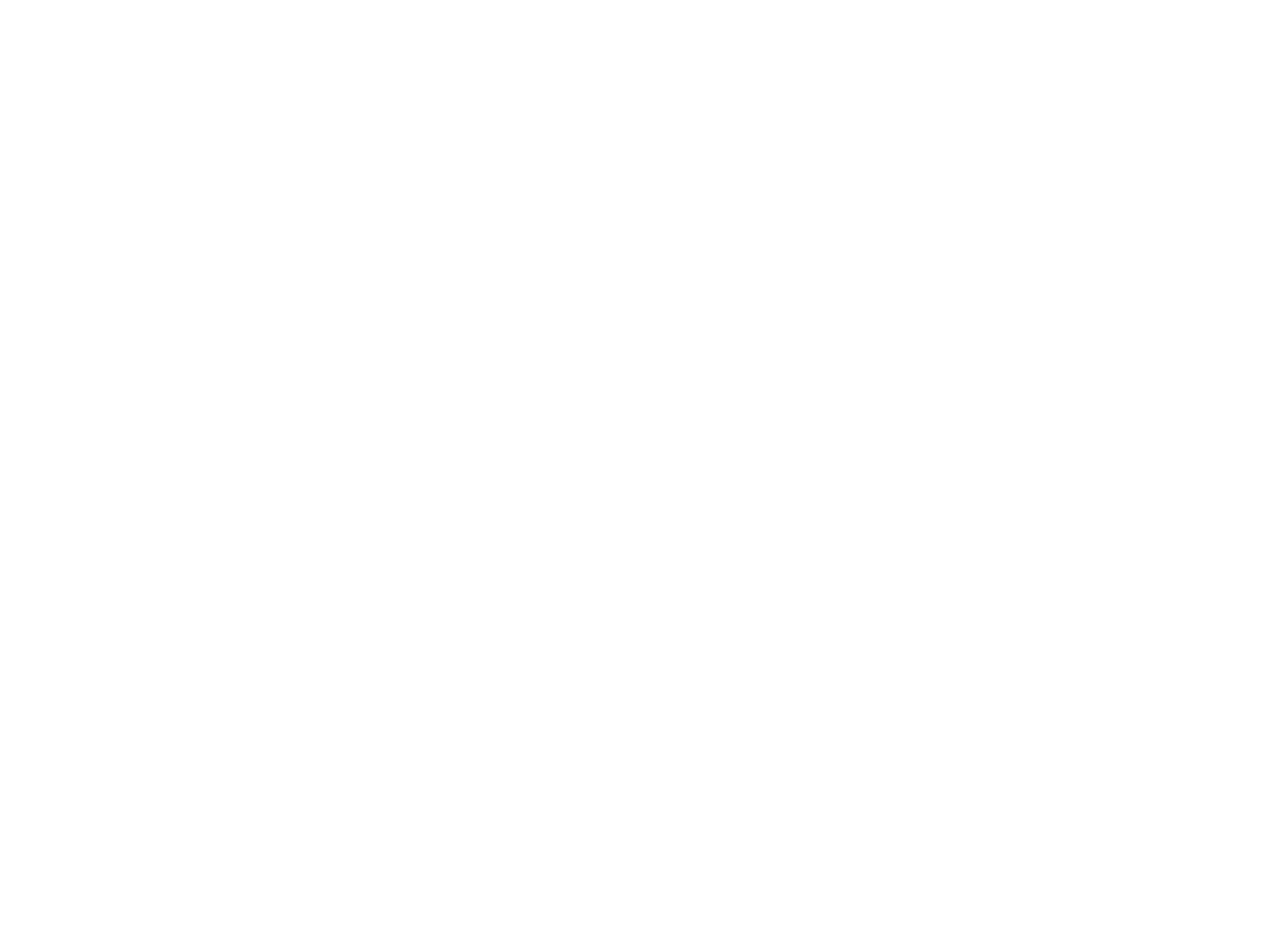
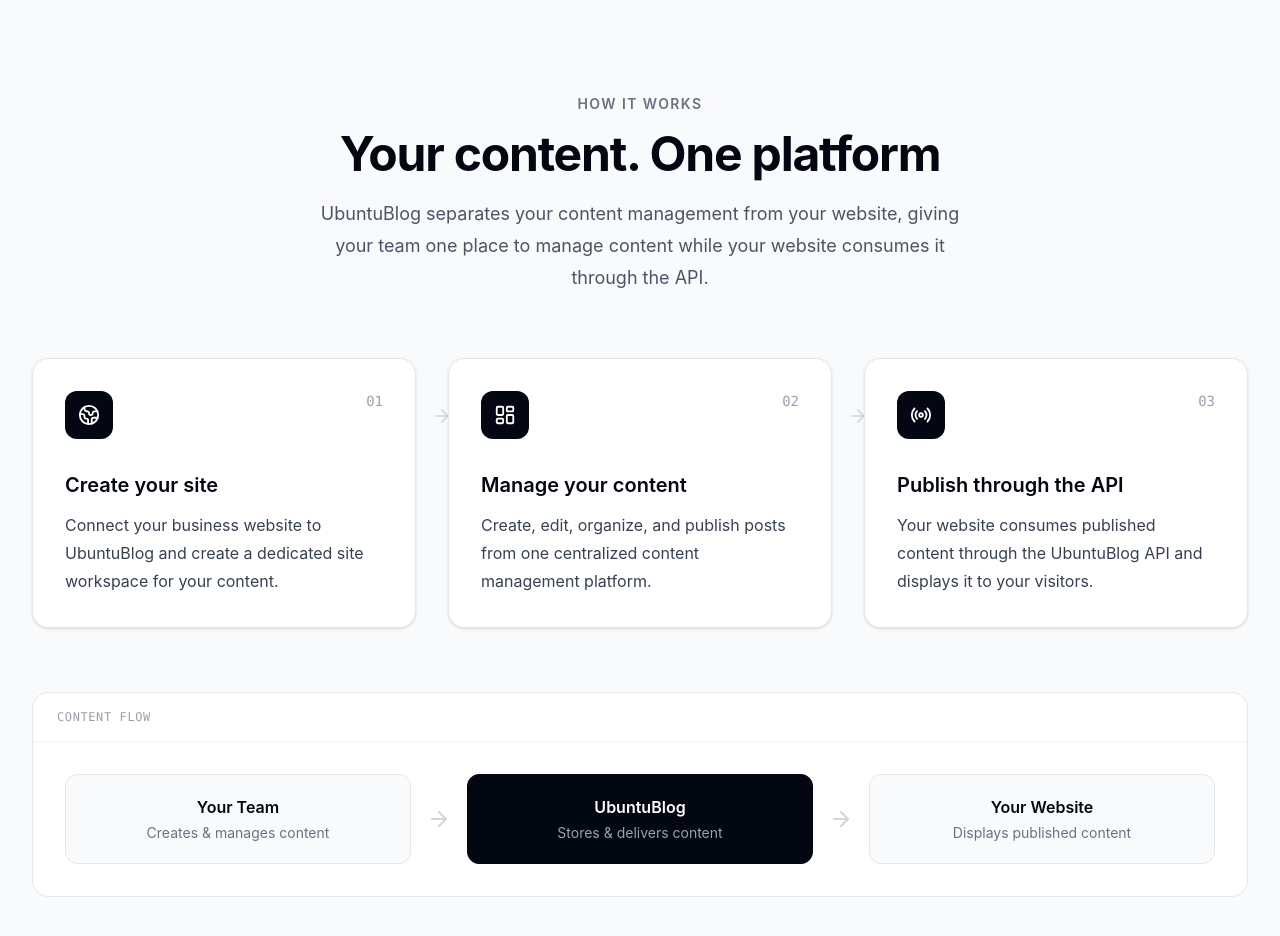
Before and after one commit to Luka2Lkay/UbuntuBlog-Marketing, a React (Vite) app: page / in a window 1280 px wide. Shown: the part 1220-2156 px from the top of the page. Before the commit the page ends 1185 px from the top, so only its background shows below. Built offline with nearby package versions, Linux system fonts and the light colour scheme; no server answers.

Commit message:
component explaining how the platform works

```diff
--- a/src/features/home/components/Hero.tsx
+++ b/src/features/home/components/Hero.tsx
@@ -1,8 +1,6 @@
 import { motion } from "framer-motion"
 import { ArrowRight, Code2, Globe2, Layers3 } from "lucide-react"
-import { Link } from "react-router-dom"
-
-const UBUNTUBLOG_URL = import.meta.env.VITE_UBUNTUBLOG_APP_URL
+import { UBUNTUBLOG_APP_URL } from "@/lib/constants"
 
 function Hero() {
     return (
@@ -49,14 +47,14 @@
                         transition={{ duration: 0.6, delay: 0.3 }}
                         className="mt-10 flex flex-col items-center justify-center gap-4 sm:flex-row"
                     >
-                        <a href={UBUNTUBLOG_URL} className="group inline-flex items-center gap-2 rounded-lg bg-black px-6 py-3 text-sm font-semibold text-white transition-transform hover:scale-[1.02]">
+                        <a href={UBUNTUBLOG_APP_URL} className="group inline-flex items-center gap-2 rounded-lg bg-black px-6 py-3 text-sm font-semibold text-white transition-transform hover:scale-[1.02]">
                             Get Started
                             <ArrowRight size={17} className="transition-transform group-hover:translate-x-1" />
                         </a>
 
-                        <Link to={"#how-it-works"} className="rounded-lg border border-gray-200 bg-white px-6 py-3 text-sm font-semibold text-gray-700 transition-colors hover:bg-gray-50">
+                        <a href="#how-it-works" className="rounded-lg border border-gray-200 bg-white px-6 py-3 text-sm font-semibold text-gray-700 transition-colors hover:bg-gray-50">
                             See How It Works
-                        </Link>
+                        </a>
                     </motion.div>
                 </div>
 
--- /dev/null
+++ b/src/features/home/components/HowItWorks.tsx
@@ -0,0 +1,98 @@
+import { motion } from "framer-motion"
+import { ArrowRight } from "lucide-react";
+import { steps } from "@/features/home/data/steps";
+
+
+function HowItWorks() {
+    return (
+        <section id="how-it-works" className="border-t border-gray-100 bg-gray-50 py-24 sm:py-32">
+            <div className="mx-auto max-w-7xl px-6 lg:px-8">
+                <motion.div
+                    initial={{ opacity: 0, y: 25 }}
+                    whileInView={{ opacity: 1, y: 0 }}
+                    viewport={{ once: true }}
+                    transition={{ duration: 0.6 }}
+                    className="mx-auto max-w-2xl text-center"
+                >
+                    <p className="text-sm font-semibold uppercase tracking-widest text-gray-500">How it works</p>
+                    <h2 className="mt-4 text-3xl font-bold tracking-tight text-gray-950 sm:text-4xl lg:text-5xl">Your content. One platform</h2>
+                    <p className="mt-5 text-lg leading-8 text-gray-600">
+                        UbuntuBlog separates your content management from your website, giving your team one place to manage content while your website consumes it through the API.
+                    </p>
+                </motion.div>
+
+                <div className="mt-16 grid gap-8 lg:grid-cols-3">
+
+                    {steps.map((step, index) => {
+                        const Icon = step.icon;
+
+                        return (
+                            <motion.div
+                                key={step.number}
+                                initial={{ opacity: 0, y: 30 }}
+                                whileInView={{ opacity: 1, y: 0 }}
+                                viewport={{ once: true }}
+                                transition={{ duration: 0.6, delay: index * 0.15 }}
+                                className="relative"
+                            >
+                                {index < steps.length - 1 && (
+                                    <div className="absolute left-[calc(100%+1rem)] top-12 hidden w-8 lg:block">
+                                        <ArrowRight className="size-5 text-gray-300" />
+                                    </div>
+                                )}
+
+                                <div className="h-full rounded-2xl border border-gray-200 bg-white p-8 shadow-sm transition-shadow duration-300 hover:shadow-lg">
+                                    <div className="flex items-start justify-between">
+                                        <div className="flex size-12 items-center justify-center rounded-xl bg-gray-950 text-white">
+                                            <Icon size={22} />
+                                        </div>
+                                        <span className="font-mono text-sm text-gray-400">{step.number}</span>
+                                    </div>
+                                    <h3 className="mt-8 text-xl font-semibold text-gray-950">{step.title}</h3>
+                                    <p className="mt-3 leading-7 text-gray-700">{step.description}</p>
+                                </div>
+                            </motion.div>
+                        )
+                    })}
+                </div>
+
+                <motion.div
+                    initial={{ opacity: 0, y: 30 }}
+                    whileInView={{ opacity: 1, y: 0 }}
+                    viewport={{ once: true }}
+                    transition={{ duration: 0.7, delay: 0.2 }}
+                    className="mt-16 overflow-hidden rounded-2xl border border-gray-200 bg-white"
+                >
+                    <div className="border-b border-gray-100 px-6 py-4 ">
+                        <p className="font-mono text-xs uppercase tracking-wider text-gray-400">Content flow</p>
+                    </div>
+
+                    <div className="grid items-center gap-4 p-6 sm:p-8 md:grid-cols-[1fr_auto_1fr_auto_1fr]">
+                        <FlowItem title="Your Team" description="Creates & manages content" />
+                        <ArrowRight className="mx-auto hidden text-gray-300 md:block" />
+                        <FlowItem title="UbuntuBlog" description="Stores & delivers content" dark />
+                        <ArrowRight className="mx-auto hidden text-gray-300 md:block" />
+                        <FlowItem title="Your Website" description="Displays published content" />
+                    </div>
+                </motion.div>
+            </div>
+        </section>
+    )
+}
+
+interface flowItemProps {
+    title: string;
+    description: string;
+    dark?: boolean;
+}
+
+const FlowItem = ({ title, description, dark = false }: flowItemProps) => {
+    return (
+        <div className={`rounded-xl border p-5 text-center ${dark ? "border-gray-950 bg-gray-950 text-white" : "border-gray-200 bg-gray-50"}`}>
+            <h3 className="font-semibold">{title}</h3>
+            <p className={`mt-1 text-sm ${dark ? "text-gray-400" : "text-gray-500"}`}>{description}</p>
+        </div>
+    )
+}
+
+export default HowItWorks
--- /dev/null
+++ b/src/features/home/data/steps.ts
@@ -0,0 +1,29 @@
+import {
+  Globe2,
+  LayoutDashboard,
+  Radio,
+} from "lucide-react";
+
+export const steps = [
+  {
+    number: "01",
+    icon: Globe2,
+    title: "Create your site",
+    description:
+      "Connect your business website to UbuntuBlog and create a dedicated site workspace for your content.",
+  },
+  {
+    number: "02",
+    icon: LayoutDashboard,
+    title: "Manage your content",
+    description:
+      "Create, edit, organize, and publish posts from one centralized content management platform.",
+  },
+  {
+    number: "03",
+    icon: Radio,
+    title: "Publish through the API",
+    description:
+      "Your website consumes published content through the UbuntuBlog API and displays it to your visitors.",
+  },
+];
--- a/src/features/home/pages/Home.tsx
+++ b/src/features/home/pages/Home.tsx
@@ -1,11 +1,13 @@
 import Hero from "@/features/home/components/Hero"
 import BuiltFor from "@/features/home/components/BuiltFor"
+import HowItWorks from "@/features/home/components/HowItWorks"
 
 function Home() {
     return (
         <>
             <Hero />
             <BuiltFor />
+            <HowItWorks />
         </>
     )
 }
--- a/src/index.css
+++ b/src/index.css
@@ -1,19 +1,16 @@
 @import "tailwindcss";
 
 :root {
-  --text: #6b6375;
-  --text-h: #08060d;
-  --bg: #fff;
-  --border: #e5e4e7;
-  --code-bg: #f4f3ec;
-  --accent: #aa3bff;
-  --accent-bg: rgba(170, 59, 255, 0.1);
-  --accent-border: rgba(170, 59, 255, 0.5);
-  --social-bg: rgba(244, 243, 236, 0.5);
-  --shadow:
-    rgba(0, 0, 0, 0.1) 0 10px 15px -3px, rgba(0, 0, 0, 0.05) 0 4px 6px -2px;
+  margin: auto 0;
+}
 
-  --sans: system-ui, 'Segoe UI', Roboto, sans-serif;
-  --heading: system-ui, 'Segoe UI', Roboto, sans-serif;
-  --mono: ui-monospace, Consolas, monospace;
+html,
+body {
+  background: #020617;
+  overflow-x: hidden;
+  scroll-behavior: smooth;
 }
+
+section {
+  scroll-margin-top: 80px;
+}
--- /dev/null
+++ b/src/lib/constants.ts
@@ -0,0 +1 @@
+export const UBUNTUBLOG_APP_URL = import.meta.env.VITE_UBUNTUBLOG_APP_URL
```
Also changed, not shown: src/components/layout/Navbar.tsx (+18 -22 lines), 1 other file (tests, documents, lock files or other folders).
